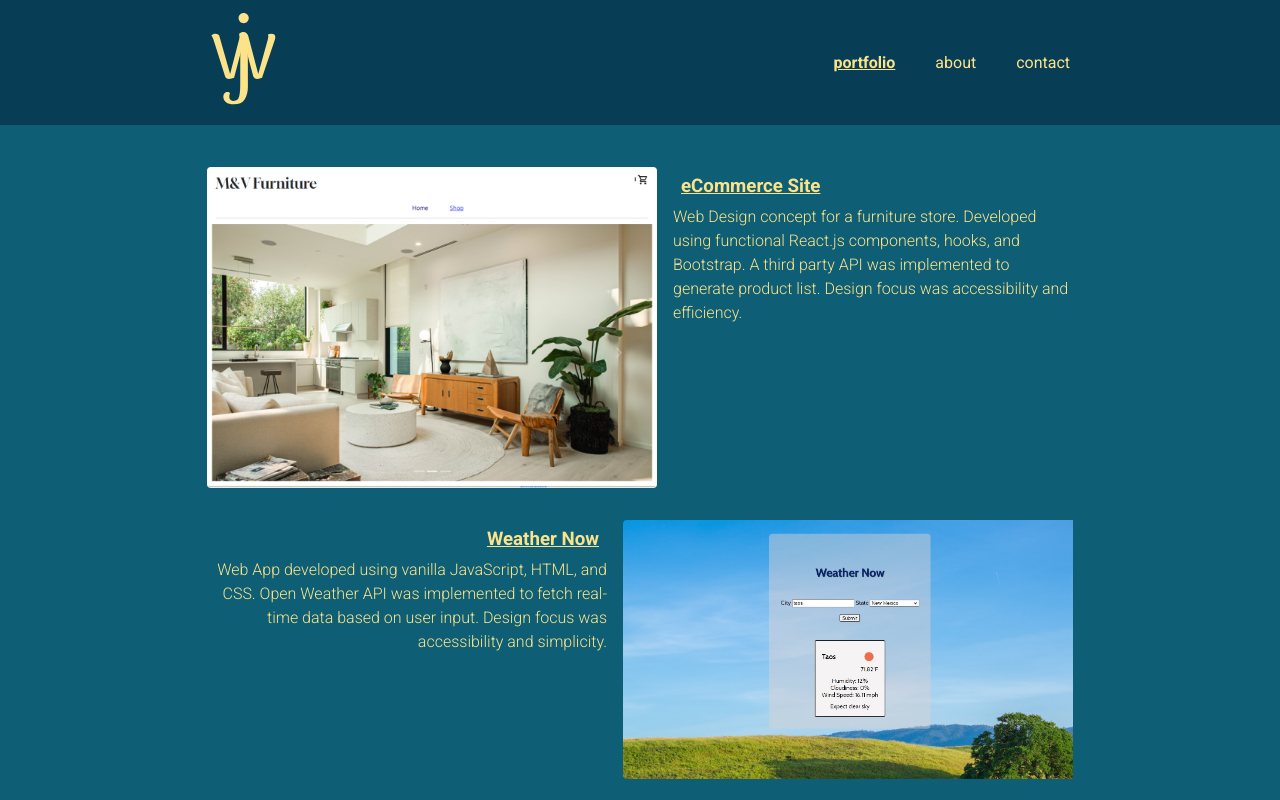
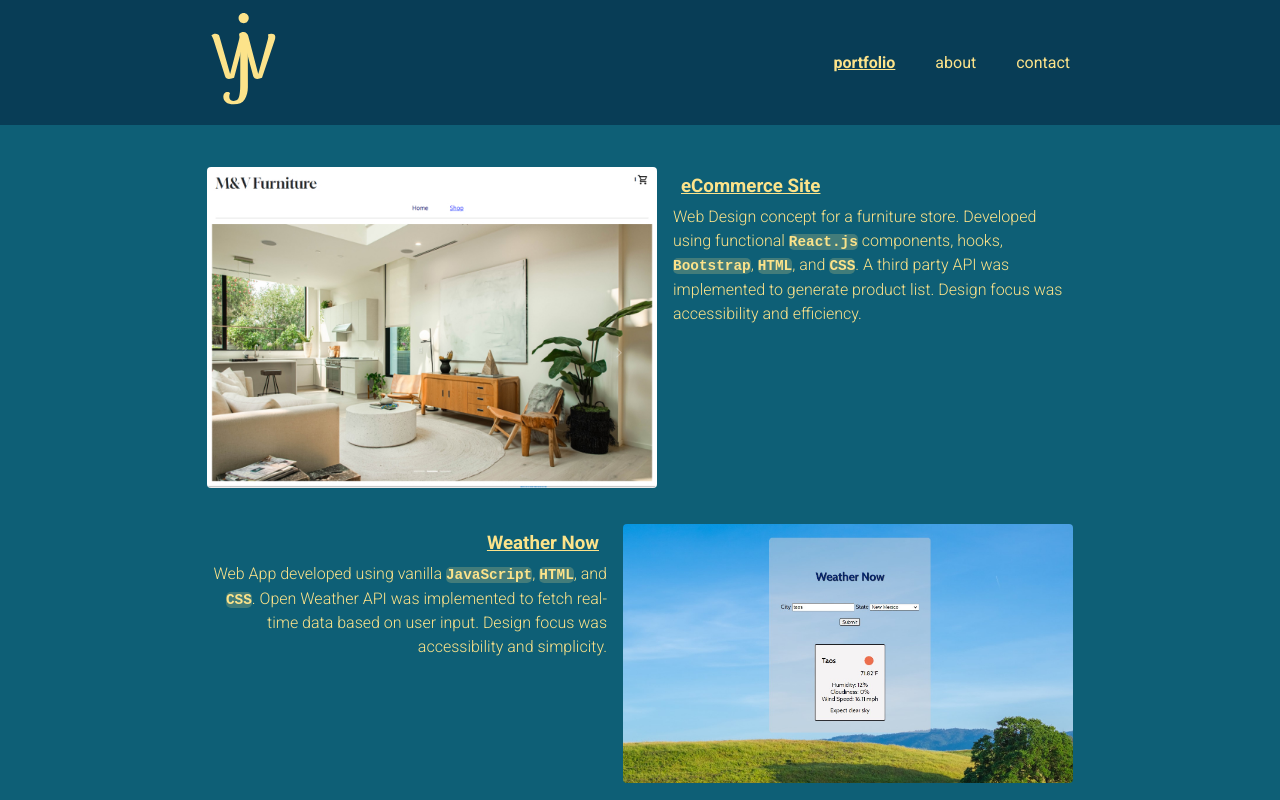
Before and after one commit to jelewe/portfolio, a React (Create React App) app: page / in a window 1280 px wide. Shown: the top 800 px of the page. Built offline with nearby package versions, Linux system fonts and the light colour scheme.

Commit message:
change project imgs to link for better accessibility, add styling for keywords in project paragraph

```diff
--- a/src/Components/Projects.css
+++ b/src/Components/Projects.css
@@ -1,3 +1,10 @@
+code {
+    font-size: 0.9rem;
+    font-weight: 600;
+    background-color: rgb(252, 227, 138, 0.22);
+    border-radius: 5px;
+}
+
 .projectContainer {
     background: var(--main-color);
 }
@@ -27,6 +34,10 @@
 
 .projectDiv img {
     width: 450px;
+}
+
+.projectDiv img:hover {
+    cursor: pointer;
 }
 
 .projectDiv h3 {
--- a/src/Components/Projects.js
+++ b/src/Components/Projects.js
@@ -14,21 +14,21 @@ const Projects = () => {
             img: i1,
             title: 'eCommerce Site',
             link: 'https://jelewe.github.io/react-shopping-cart/',
-            notes: 'Web Design concept for a furniture store. Developed using functional React.js components, hooks, and Bootstrap. A third party API was implemented to generate product list. Design focus was accessibility and efficiency.'
+            notes: <span>Web Design concept for a furniture store. Developed using functional <code>React.js</code> components, hooks, <code>Bootstrap</code>, <code>HTML</code>, and <code>CSS</code>. A third party API was implemented to generate product list. Design focus was accessibility and efficiency.</span>
         },
         {
             id: 2,
             img: i2,
             title: 'Weather Now',
             link: 'https://jelewe.github.io/weather-app/',
-            notes: 'Web App developed using vanilla JavaScript, HTML, and CSS. Open Weather API was implemented to fetch real-time data based on user input. Design focus was accessibility and simplicity.'
+            notes: <span>Web App developed using vanilla <code>JavaScript</code>, <code>HTML</code>, and <code>CSS</code>. Open Weather API was implemented to fetch real-time data based on user input. Design focus was accessibility and simplicity.</span>
         },
         {
             id: 3,
             img: i3,
             title: 'To Do Tracker',
             link: 'https://jelewe.github.io/todo-app/',
-            notes: 'Web App developed using vanilla JavaScript, HTML, and CSS. Implemented local storage for task continuity across user sessions. Design focus was on accessibility and solidifying core JavaScript fundamentals.'
+            notes: <span>Web App developed using vanilla <code>JavaScript</code>, <code>HTML</code>, and <code>CSS</code>. Implemented local storage for task continuity across user sessions. Design focus was on accessibility and solidifying core JavaScript fundamentals.</span>
         }
     ]
 
@@ -58,9 +58,11 @@ const Projects = () => {
                                         ease: "easeInOut"
                                         } }
                                     >
-                    <img src= {proj.img}
-                            alt= {proj.title}
-                            />
+                    <a href={proj.link}>
+                        <img src= {proj.img}
+                                alt=  {`Link to ${proj.title}`}
+                                />
+                    </a>
                     <div className="projText">
                         <a href={proj.link}><h3>{proj.title}</h3></a>
                         <span>{proj.notes}</span>
```
